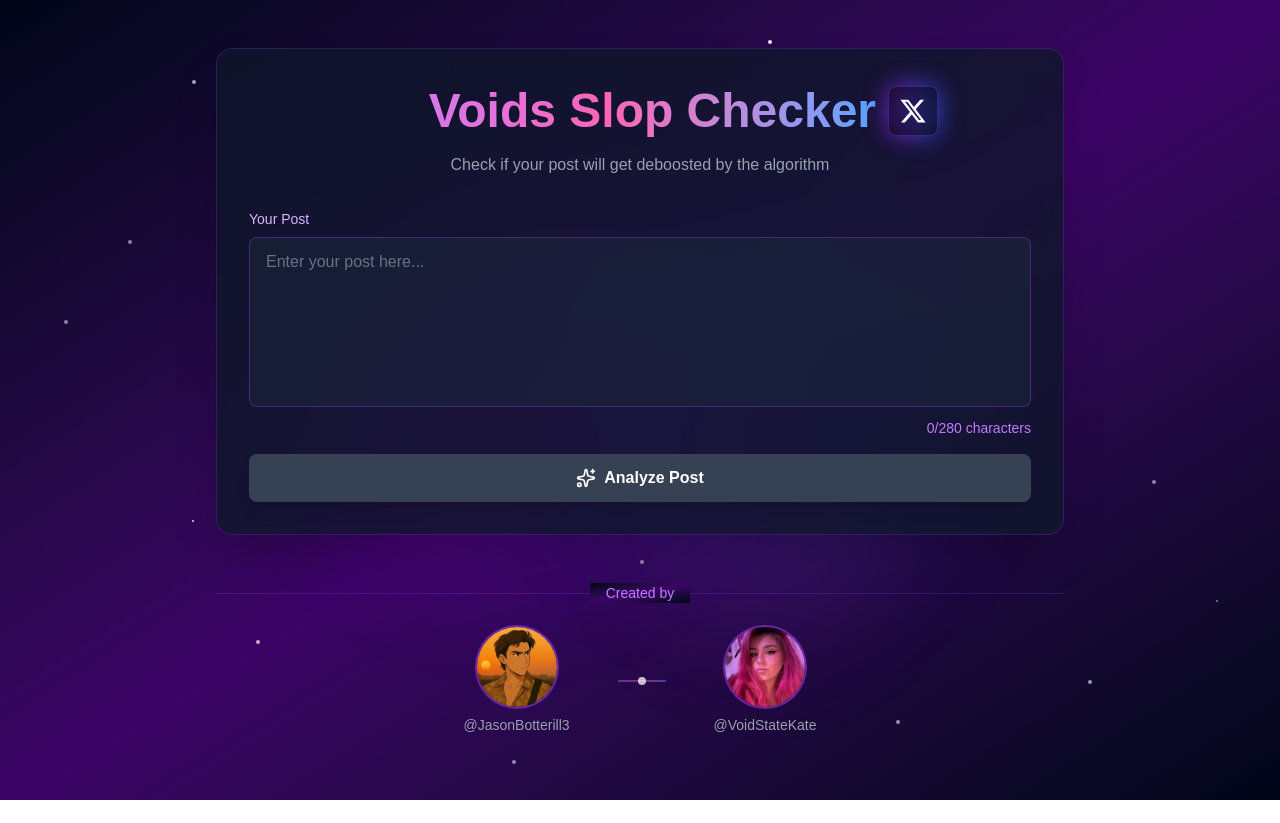
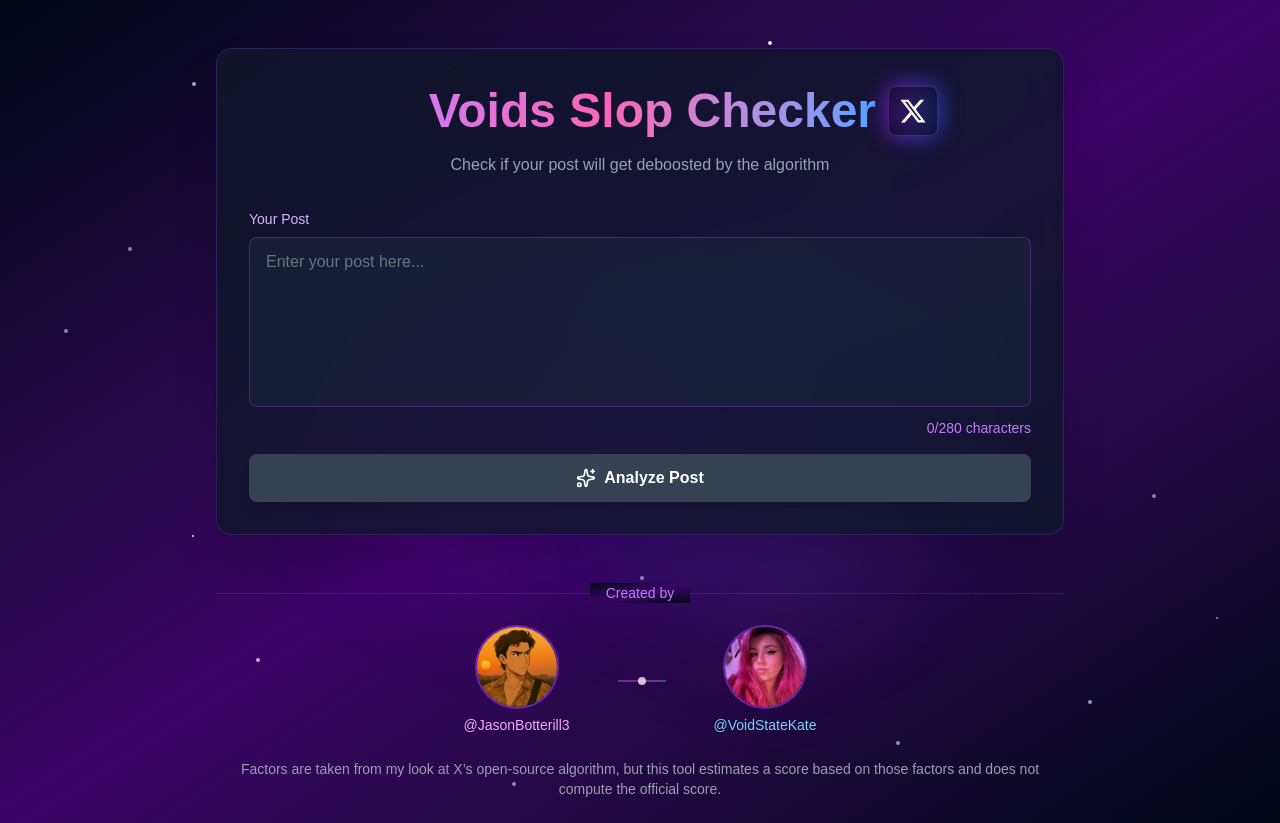
Before and after one commit to jasonthepenguin/slop-checker, a Next.js app in the folder voids-algo-slop-checker/: page / in a window 1280 px wide. Before the commit the page ends 800 px from the top, so only its background shows below. Built offline with nearby package versions, Linux system fonts and the light colour scheme.

Commit message:
Credits: use accent colors for @JasonBotterill3 and @VoidStateKate

```diff
--- a/voids-algo-slop-checker/components/PostAnalyzer.tsx
+++ b/voids-algo-slop-checker/components/PostAnalyzer.tsx
@@ -347,7 +347,7 @@
                   />
                 </div>
                 <div className="text-center">
-                  <p className="text-xs sm:text-sm text-gray-400 group-hover:text-purple-400 transition-colors font-medium">
+                  <p className="text-xs sm:text-sm text-fuchsia-300 group-hover:text-fuchsia-200 transition-colors font-medium">
                     @JasonBotterill3
                   </p>
                 </div>
@@ -377,7 +377,7 @@
                   />
                 </div>
                 <div className="text-center">
-                  <p className="text-xs sm:text-sm text-gray-400 group-hover:text-purple-400 transition-colors font-medium">
+                  <p className="text-xs sm:text-sm text-sky-300 group-hover:text-sky-200 transition-colors font-medium">
                     @VoidStateKate
                   </p>
                   {/* Removed role label per request */}
@@ -386,6 +386,12 @@
             </a>
           </div>
         </div>
+
+        {/* Disclaimer */}
+        <div className="mt-6 text-center text-xs sm:text-sm text-gray-400">
+          Factors are taken from my look at X’s open‑source algorithm, but
+          this tool estimates a score based on those factors and does not compute the official score.
+        </div>
       </div>
     </div>
   );
```
